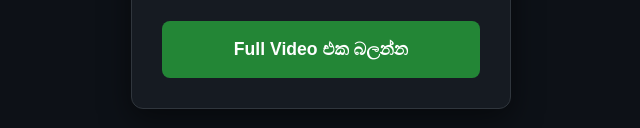
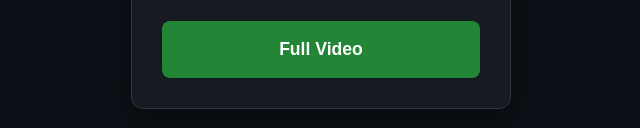
Before and after one commit to kavimarkstar/Ph, a plain HTML site: page index.html in a window 1280 px wide. Shown: the part 410-538 px from the top of the page, without its empty margins (319-959 px from the left). Drawn offline with nearby package versions, Linux system fonts and the light colour scheme.

Commit message:
Update index.html

```diff
--- a/index.html
+++ b/index.html
@@ -24,7 +24,7 @@
 
     <div id="loader" class="spinner-border text-success loader" role="status"></div>
 
-    <button id="goBtn" class="btn btn-main w-100">Full Video එක බලන්න</button>
+    <button id="goBtn" class="btn btn-main w-100">Full Video</button>
 
     <div id="errorBox">වැරදි වීඩියෝ ID එකක්! කරුණාකර නැවත උත්සාහ කරන්න.</div>
 </div>
```
